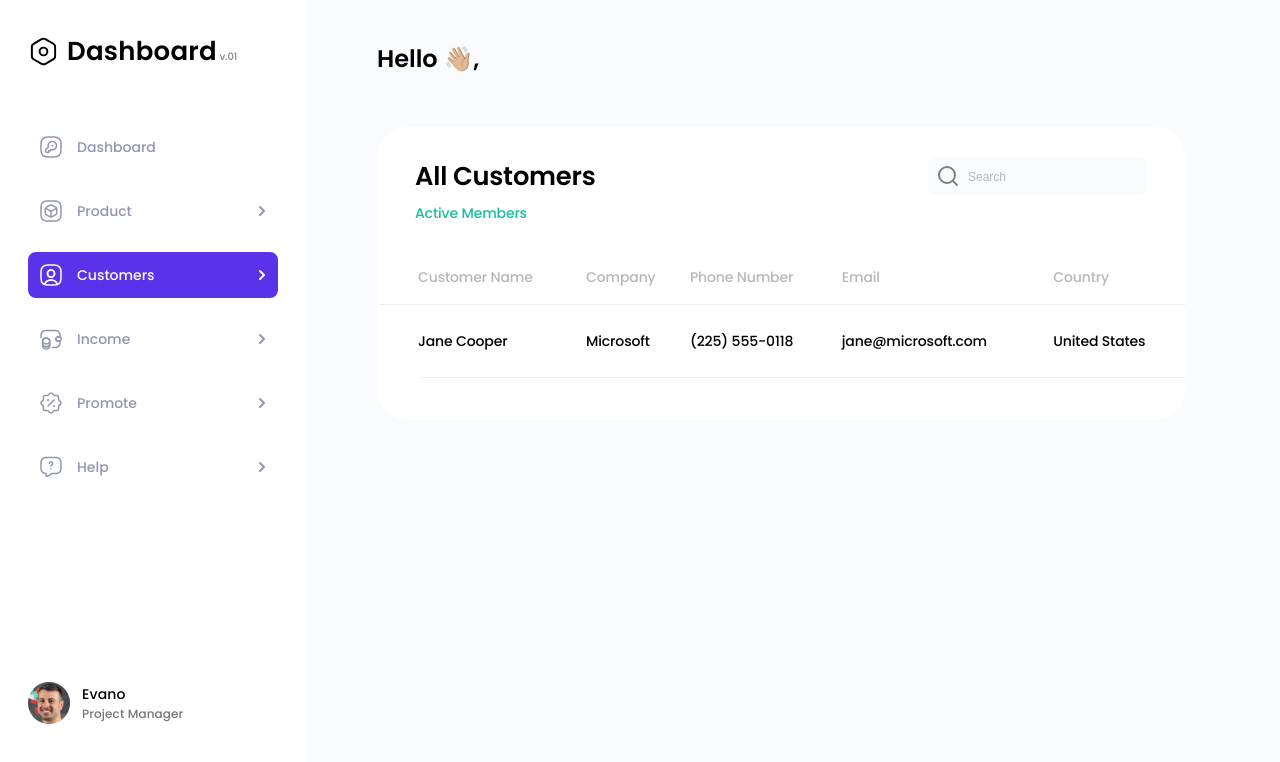
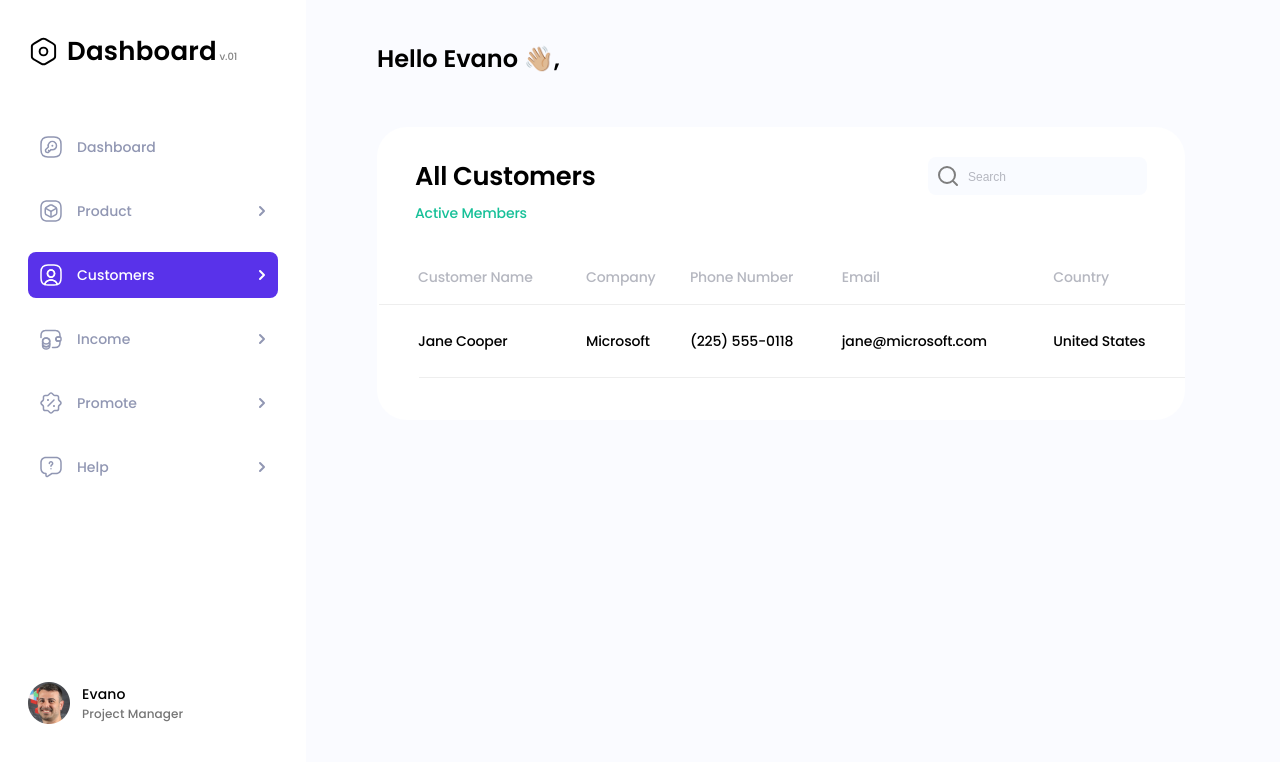
Before and after one commit to nsihor/dashboard_customers, a React (Create React App) app: page /customers in a window 1280 px wide. Shown: the top 762 px of the page. Built offline with nearby package versions, Linux system fonts and the light colour scheme.

Commit message:
update greeting

```diff
--- a/src/pages/Customers/Customers.jsx
+++ b/src/pages/Customers/Customers.jsx
@@ -1,11 +1,12 @@
 import styles from "./styles.module.scss"
 import Greeting from "../../components/Greeting/Greeting";
 import CustomersBlock from "../../components/CustomersBlock/CustomersBlock";
+import {users} from "../../constants";
 
 const Customers = () => (
     <div className={styles.container}>
         <div className={styles.container__greeting}>
-            <Greeting/>
+            <Greeting name={users[0].name}/>
         </div>
         <CustomersBlock/>
     </div>
```
